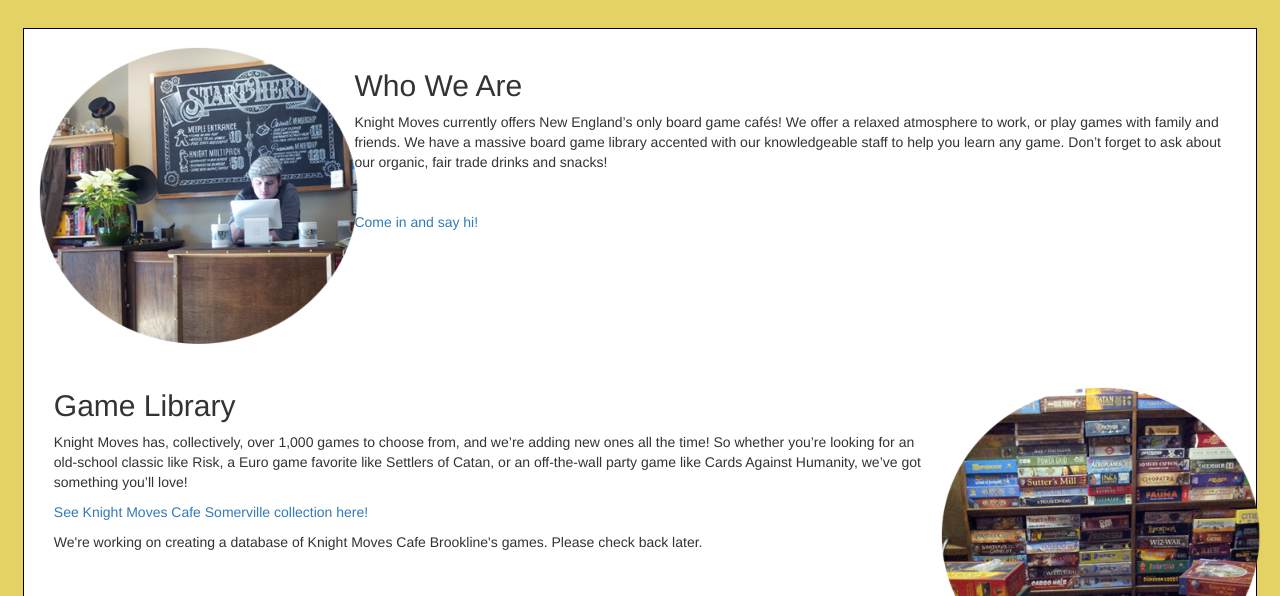
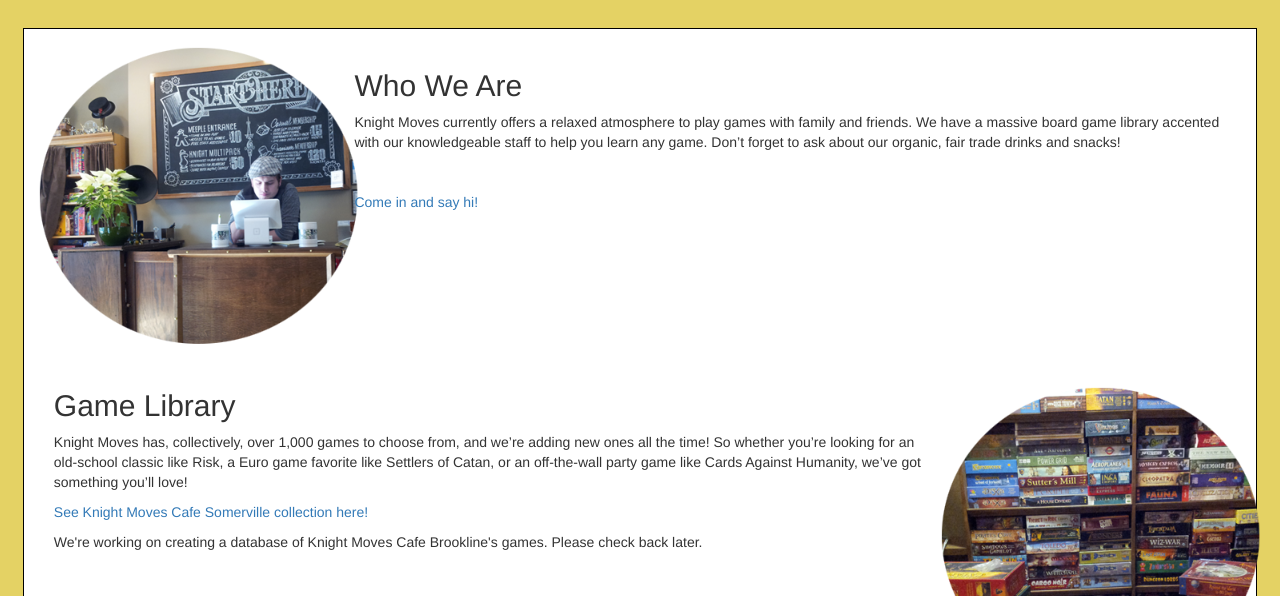
Before and after one commit to sparker416/knightmovescafe, a website: page public/index.html at #/about in a window 1280 px wide. Shown: the part 204-800 px from the top of the page. Drawn offline with nearby package versions, Linux system fonts and the light colour scheme.

Commit message:
updated content on about page

```diff
--- a/public/project/client/views/about.view.html
+++ b/public/project/client/views/about.view.html
@@ -7,8 +7,7 @@
             <p>&nbsp</p>
             <h2>Who We Are</h2>
             <p>
-                Knight Moves currently offers New England’s only board game cafés!
-                We offer a relaxed atmosphere to work, or play games with family and friends.
+                Knight Moves currently offers a relaxed atmosphere to play games with family and friends.
                 We have a massive board game library accented with our knowledgeable staff to help
                 you learn any game. Don’t forget to ask about our organic, fair trade drinks and snacks!
             </p>
```
